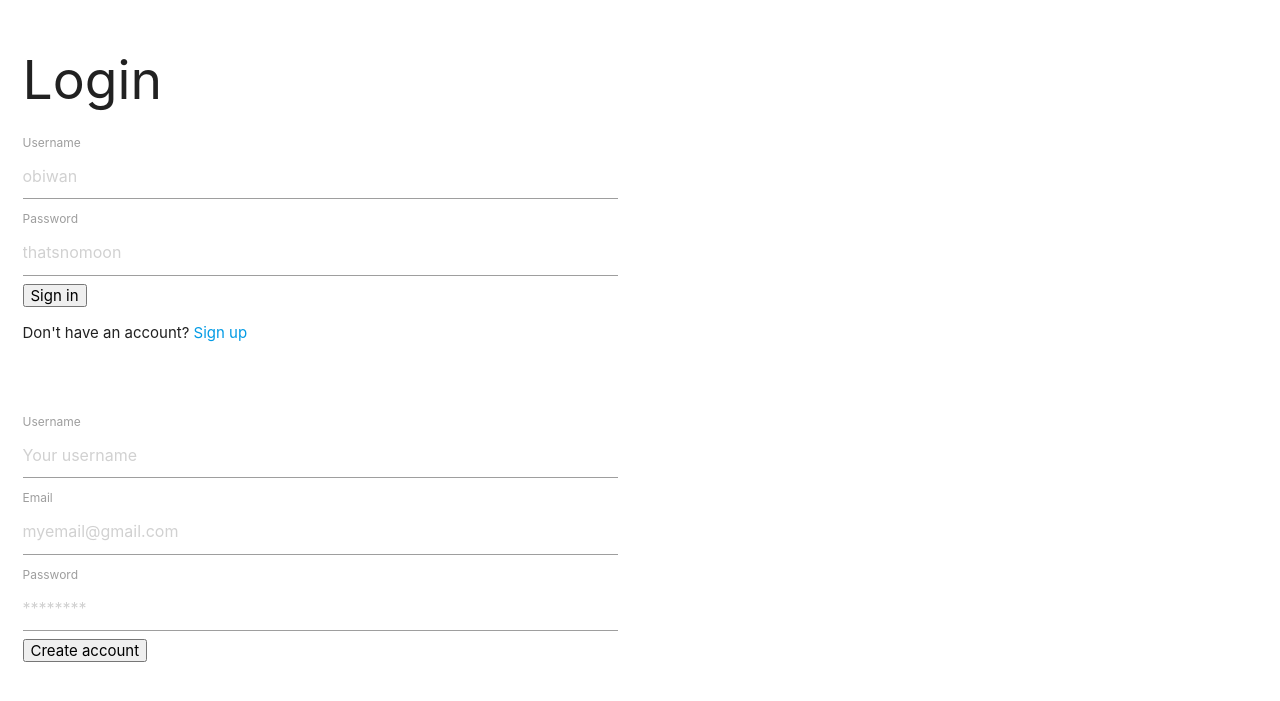
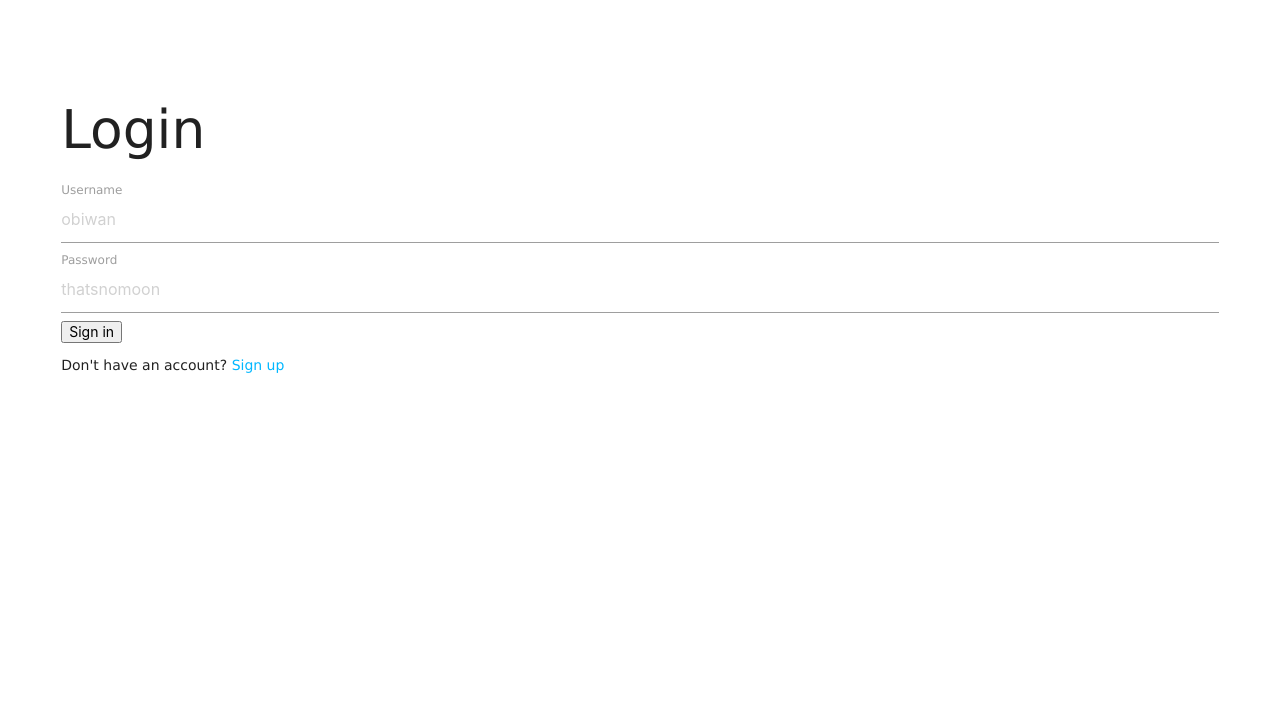
Before and after one commit to meta103/OllieTheSpot, a Node server app: page /auth/ in a window 1280 px wide. Shown: the top 701 px of the page. Run offline with Node 20, Linux system fonts and the light colour scheme; some libraries are stand-ins or nearby versions.

Commit message:
materialize login

```diff
--- /dev/null
+++ b/public/js/main.js
@@ -0,0 +1,4 @@
+const signupButton = document.querySelector('#signup');
+signupButton.addEventListener('click', () => {
+
+});
--- a/public/stylesheets/style.css
+++ b/public/stylesheets/style.css
@@ -10,3 +10,17 @@
 *{
   background-color: red;
 } */
+
+
+
+ .no-display{
+  display:none;
+}
+.form-wrapper{
+  position:relative
+}
+.access-form{
+  position: absolute;
+  top:0;
+  left:0;
+}
--- a/views/auth/access.ejs
+++ b/views/auth/access.ejs
@@ -1,3 +1,10 @@
+<section class="form-wrapper">
+<div class="row">
+  <div id="login-form-wrapper" class="col s12 col-md-12 access-form input-field">
 <%- include ../partials/_login.ejs%>
-
+    </div>
+    <div id="signup-form-wrapper" class="col s12 access-form input-field">
 <%- include ../partials/_signup.ejs%>
+    </div>
+  </div>
+</section>
--- a/views/layouts/layout.ejs
+++ b/views/layouts/layout.ejs
@@ -8,7 +8,7 @@
   <link href="https://fonts.googleapis.com/icon?family=Material+Icons" rel="stylesheet">
   <!--Import materialize.css-->
   <link type="text/css" rel="stylesheet" href="/stylesheets/materialize.css"  media="screen,projection"/>
-  <!--<link type="text/css" rel="stylesheet" href="../../public/stylesheets/style.css"  media="screen,projection"/>-->
+  <link type="text/css" rel="stylesheet" href="/stylesheets/style.css"  media="screen,projection"/>
   <title>Document</title>
 </head>
 <body>
@@ -16,5 +16,6 @@
 
   <!--JavaScript at end of body for optimized loading-->
   <script type="text/javascript" src="/js/materialize.js"></script>
+  <script type="text/javascript" src="/js/main.js"></script>
 </body>
 </html>
--- a/views/partials/_login.ejs
+++ b/views/partials/_login.ejs
@@ -1,7 +1,5 @@
-<div class="row">
-  <div class="col s6">
-    <div class="input-field col s12">
-        <form action="/auth/login" method="POST" id="form">
+
+        <form  action="/auth/login" method="POST" id="form">
           <h2>Login</h2>
 
           <label for="username">Username</label>
@@ -17,9 +15,6 @@
           <button>Sign in</button>
 
           <p class="account-message">
-            Don't have an account? <a href="/signup">Sign up</a>
+            Don't have an account? <a id="signup" href="/signup">Sign up</a>
           </p>
         </form>
-    </div>
-  </div>
-</div>
--- a/views/partials/_signup.ejs
+++ b/views/partials/_signup.ejs
@@ -1,7 +1,6 @@
-<div class="row">
-  <div class="col s6">
-    <div class="input-field col s12">
-      <form id="form" action="/auth/signup" method="POST">
+
+      <form class="no-display" id="form" action="/auth/signup" method="POST">
+         <h2>Sign up</h2>
         <label for="username">Username</label><br>
         <input type="text" id="autocomplete-input" class="autocomplete" name="username" placeholder="Your username">
         <label for="email">Email</label><br>
@@ -15,6 +14,3 @@
           <% } %>
           <button type="submit">Create account</button>
       </form>
-    </div>
-  </div>
-</div>
```
